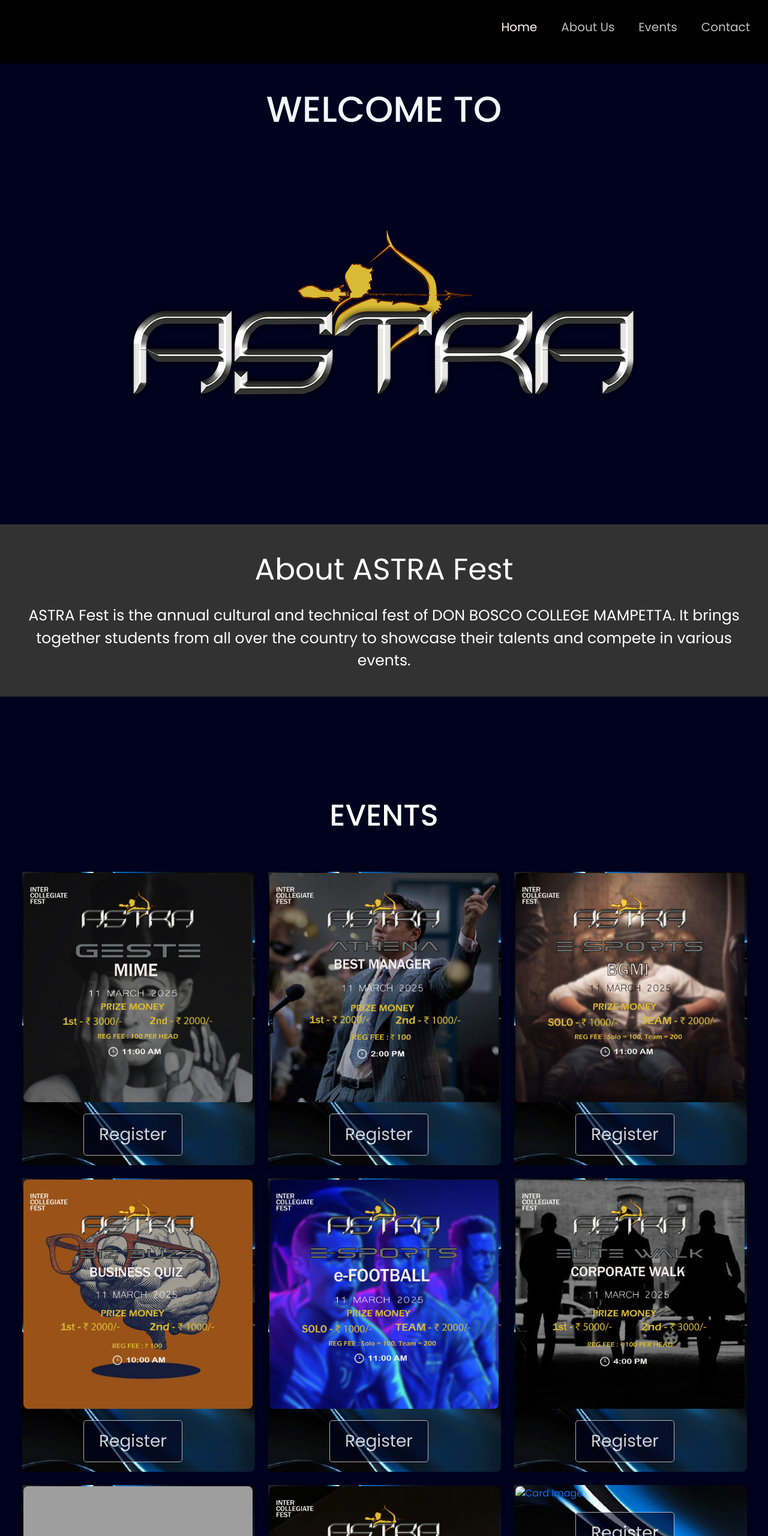
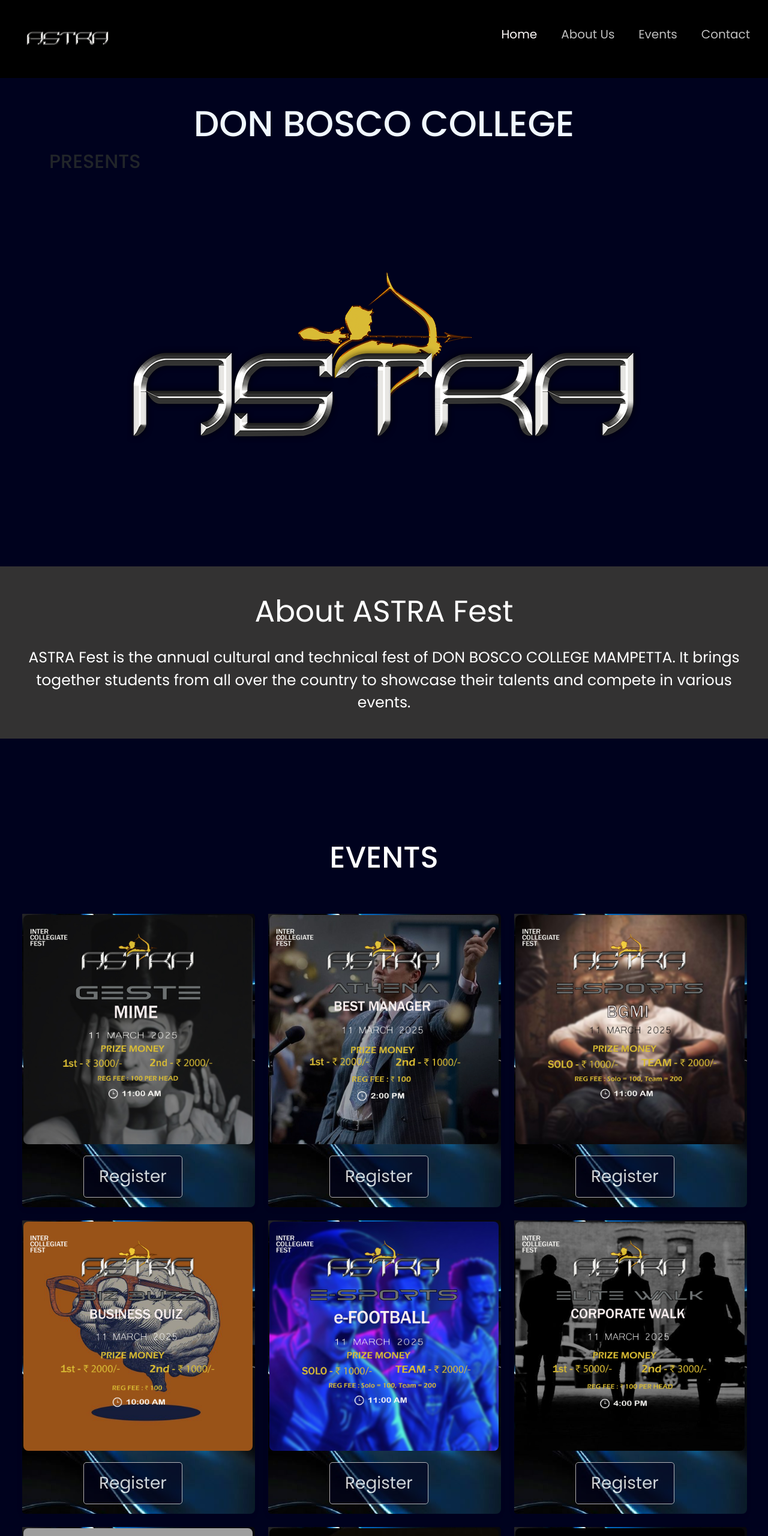
Before and after one commit to akshayxav/aast, a plain HTML site: page index.html in a window 1280 px wide. Shown: the top 2560 px of the page at 60% size. Drawn offline with nearby package versions, Linux system fonts and the light colour scheme; grey boxes are pictures that could not be loaded; files whose address does not match are found by name.

Commit message:
Update index.html

```diff
--- a/index.html
+++ b/index.html
@@ -17,7 +17,7 @@
 
   <nav class="navbar bg-body-black nav1">
     <div class="container-fluid"></div>
-    <a class="navbar-brand"><img class="logo" src="./assets/resized logo 2.png" width="200px" alt=""><br></a>
+    <a class="navbar-brand"><img class="logo" src="resized logo 2.png" width="200px" alt=""><br></a>
 
     <ul class="sidebar">
       <li onclick=hideSidebar()><a class="nav-link nav-link-ltr mobile" href="#"><i class="fa-solid fa-x" style="color: #ffffff;"></i>
@@ -28,7 +28,7 @@
       <li><a class="nav-link nav-link-ltr mobile" href="index.html#ccnt">Contact us</a></li>
     </ul>
     <ul class="nav-links">
-      <!-- <li><a class="nav-link nav-link-ltr"><a href=""><img src="./assets/logo.png" id="logo" alt="" width="160px"></a></li> -->
+      <!-- <li><a class="nav-link nav-link-ltr"><a href=""><img src="logo.png" id="logo" alt="" width="160px"></a></li> -->
       <li><a class="nav-link nav-link-ltr active " href="index.html">home</a></li>
       <li><a class="nav-link nav-link-ltr " href="index.html#abbut">about us</a></li>
       <li><a class="nav-link nav-link-ltr " href="index.html#events">Events</a></li>
@@ -51,7 +51,8 @@ function hideSidebar(){
 </script>
 <section id="firstsec" class="firstsec">
   <div class="container">
-    <h1 class="h11">WELCOME TO</h1>
+    <h1 class="h11">DON BOSCO COLLEGE</h1>
+    <h2 id="h11">PRESENTS</h2>
    <div class="imgfnt"><div class="fade-in-image">
         <img class="img-fluid frontimg" src="ASTRA LOGO.png" alt="">
  </div>
@@ -106,7 +107,7 @@ function hideSidebar(){
   <button class="btncard">Register</button>
 </a>
 <a href="https://forms.gle/ciEMwso8rnQohkvg6" class="card-item">
-  <img src="./assets/IN CON.jpg" alt="Card Image">
+  <img src="IN CON.jpg" alt="Card Image">
   <button class="btncard">Register</button>
 </a>
 <a href="https://forms.gle/xF3hPCFhfEcfoGER7" class="card-item">
@@ -185,7 +186,7 @@ function hideSidebar(){
             astrafest2k25@gmail.com</a><br>
           <div class="contact1" style="gap: 10px;">
 
-            <a href="https://www.instagram.com/"><i class="fa-brands fa-square-instagram"></i></a>
+            <a href="https://www.instagram.com/astra._.fest?igsh=c2VhNm16ZHRwbDhj">astra._.fest<i class="fa-brands fa-square-instagram"></i></a>
 
           </div>
         </div>
@@ -199,5 +200,8 @@ function hideSidebar(){
       </div>
     </div>
   </footer>
+  <footerr>
+    <p>2025 Don Bosco College | ASTRA Fest</p>
+  </footerr>
 </body>
 </html>
```
